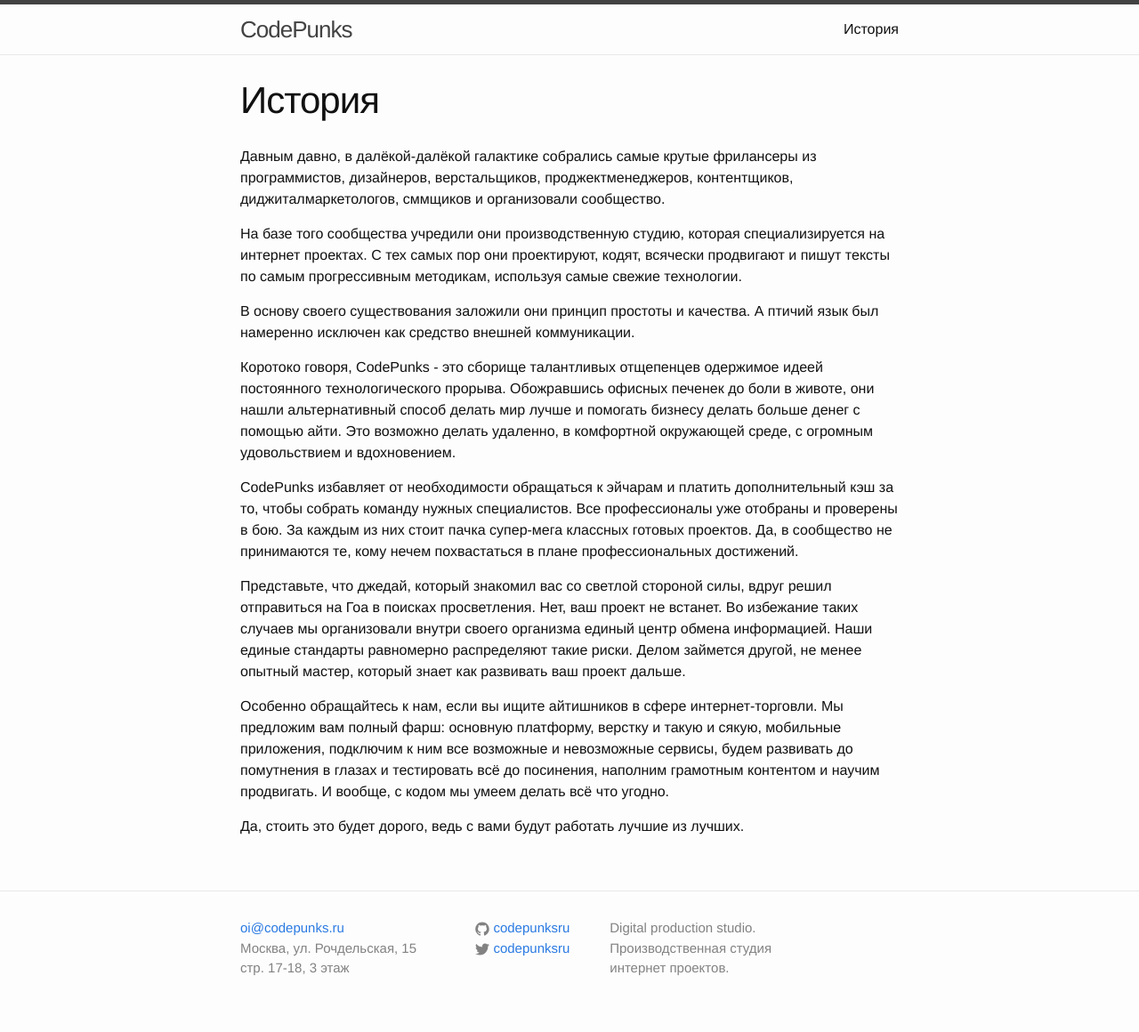
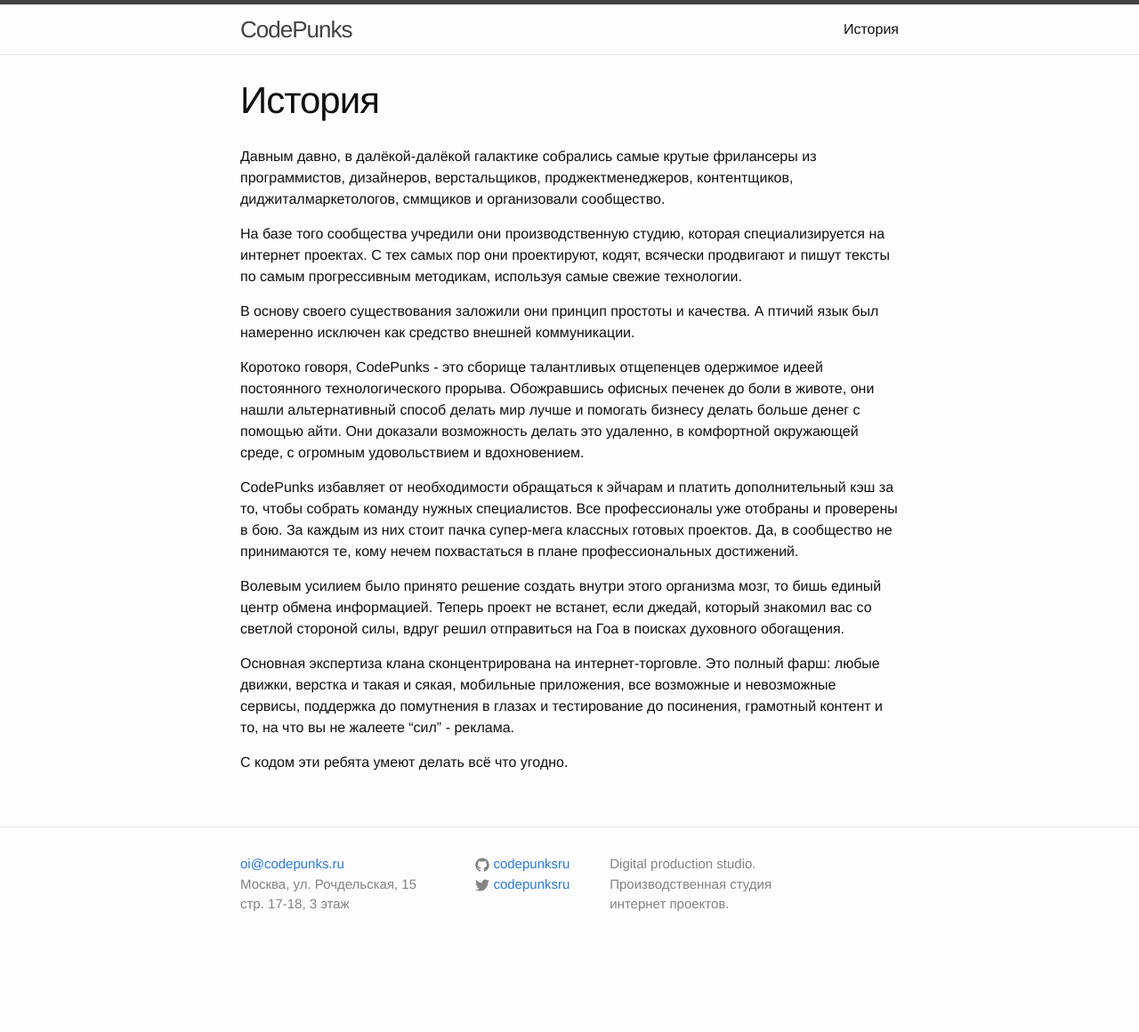
Before and after one commit to codepunksru/codepunksru.github.io, a Jekyll site: the page built from about.md, in a window 1280 px wide. Shown: the whole page at 89% size. Built offline with Jekyll 4.4.1, drawn with Linux system fonts in a browser that asks for light colours; after the commit the page ends 1088 px from its top, so only the background shows below that.

Commit message:
About Update

```diff
--- a/about.md
+++ b/about.md
@@ -10,12 +10,12 @@
 
 В основу своего существования заложили они принцип простоты и качества. А птичий язык был намеренно исключен как средство внешней коммуникации.
 
-Коротоко говоря, CodePunks - это сборище талантливых отщепенцев одержимое идеей постоянного технологического прорыва. Обожравшись офисных печенек до боли в животе, они нашли альтернативный способ делать мир лучше и помогать бизнесу делать больше денег с помощью айти. Это возможно делать удаленно, в комфортной окружающей среде, с огромным удовольствием и вдохновением.
+Коротоко говоря, CodePunks - это сборище талантливых отщепенцев одержимое идеей постоянного технологического прорыва. Обожравшись офисных печенек до боли в животе, они нашли альтернативный способ делать мир лучше и помогать бизнесу делать больше денег с помощью айти. Они доказали возможность делать это удаленно, в комфортной окружающей среде, с огромным удовольствием и вдохновением.
 
 CodePunks избавляет от необходимости обращаться к эйчарам и платить дополнительный кэш за то, чтобы собрать команду нужных специалистов. Все профессионалы уже отобраны и проверены в бою. За каждым из них стоит пачка супер-мега классных готовых проектов. Да, в сообщество не принимаются те, кому нечем похвастаться в плане профессиональных достижений.
 
-Представьте, что джедай, который знакомил вас со светлой стороной силы, вдруг решил отправиться на Гоа в поисках просветления. Нет, ваш проект не встанет. Во избежание таких случаев мы организовали внутри своего организма единый центр обмена информацией. Наши единые стандарты равномерно распределяют такие риски. Делом займется другой, не менее опытный мастер, который знает как развивать ваш проект дальше.
+Волевым усилием было принято решение создать внутри этого организма мозг, то бишь единый центр обмена информацией. Теперь проект не встанет, если джедай, который знакомил вас со светлой стороной силы, вдруг решил отправиться на Гоа в поисках духовного обогащения.
 
-Особенно обращайтесь к нам, если вы ищите айтишников в сфере интернет-торговли. Мы предложим вам полный фарш: основную платформу, верстку и такую и сякую, мобильные приложения, подключим к ним все возможные и невозможные сервисы, будем развивать до помутнения в глазах и тестировать всё до посинения, наполним грамотным контентом и научим продвигать. И вообще, с кодом мы умеем делать всё что угодно.
+Основная экспертиза клана сконцентрирована на интернет-торговле. Это полный фарш: любые движки, верстка и такая и сякая, мобильные приложения, все возможные и невозможные сервисы, поддержка до помутнения в глазах и тестирование до посинения, грамотный контент и то, на что вы не жалеете "сил" - реклама.
 
-Да, стоить это будет дорого, ведь с вами будут работать лучшие из лучших.
+С кодом эти ребята умеют делать всё что угодно.
```
